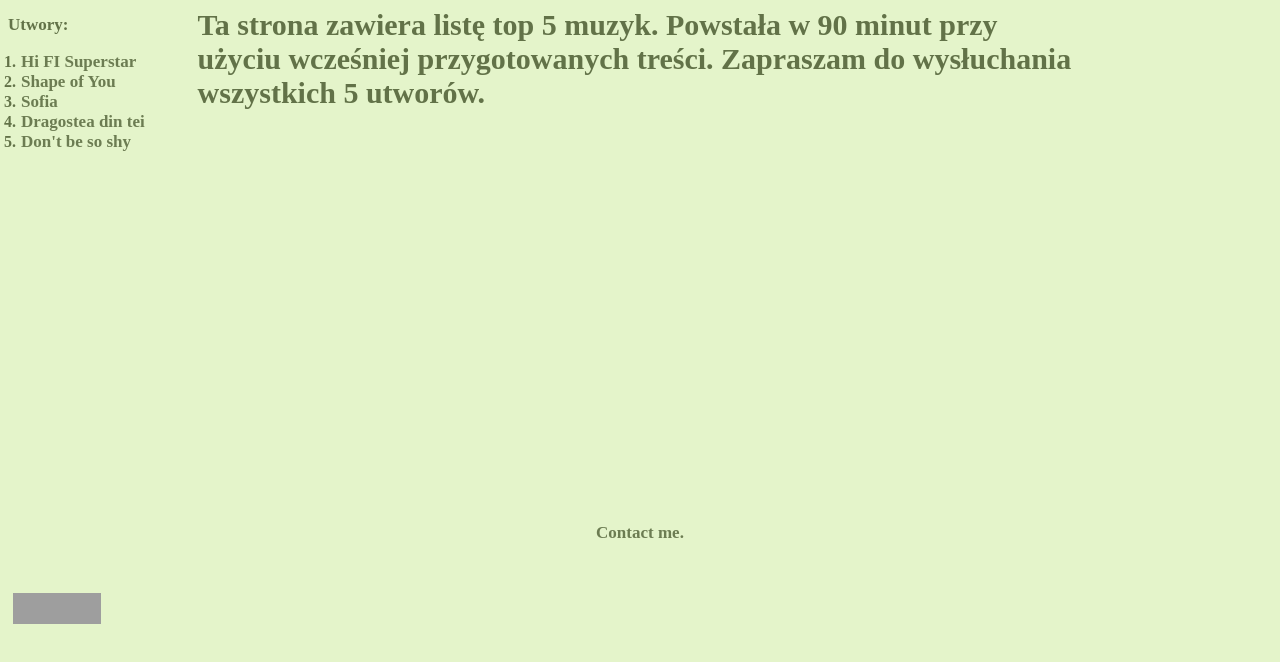
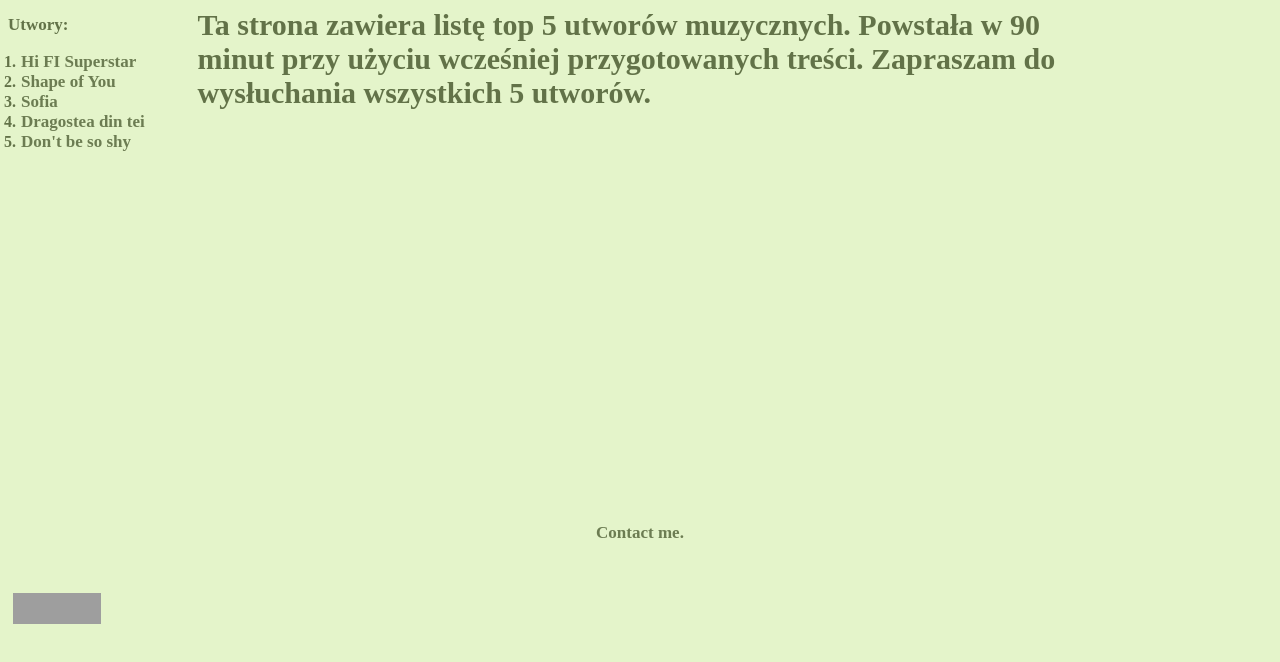
Before and after one commit to IImnark/Projekt, a plain HTML site: page index.html in a window 1280 px wide. Shown: the part 118-780 px from the top of the page. Drawn offline with Linux system fonts and the light colour scheme; grey boxes are pictures that could not be loaded.

Commit message:
Update index.html

```diff
--- a/index.html
+++ b/index.html
@@ -24,7 +24,7 @@
     </nav>
     <main>
         <p>
-            Ta strona zawiera listę top 5 muzyk. Powstała w 90 minut przy użyciu wcześniej przygotowanych treści. Zapraszam do wysłuchania wszystkich 5 utworów.
+            Ta strona zawiera listę top 5 utworów muzycznych. Powstała w 90 minut przy użyciu wcześniej przygotowanych treści. Zapraszam do wysłuchania wszystkich 5 utworów.
         </p>
     </main>
     <footer>
@@ -38,4 +38,5 @@
         </p>
     </footer>
 </body>
+
 </html>
```
